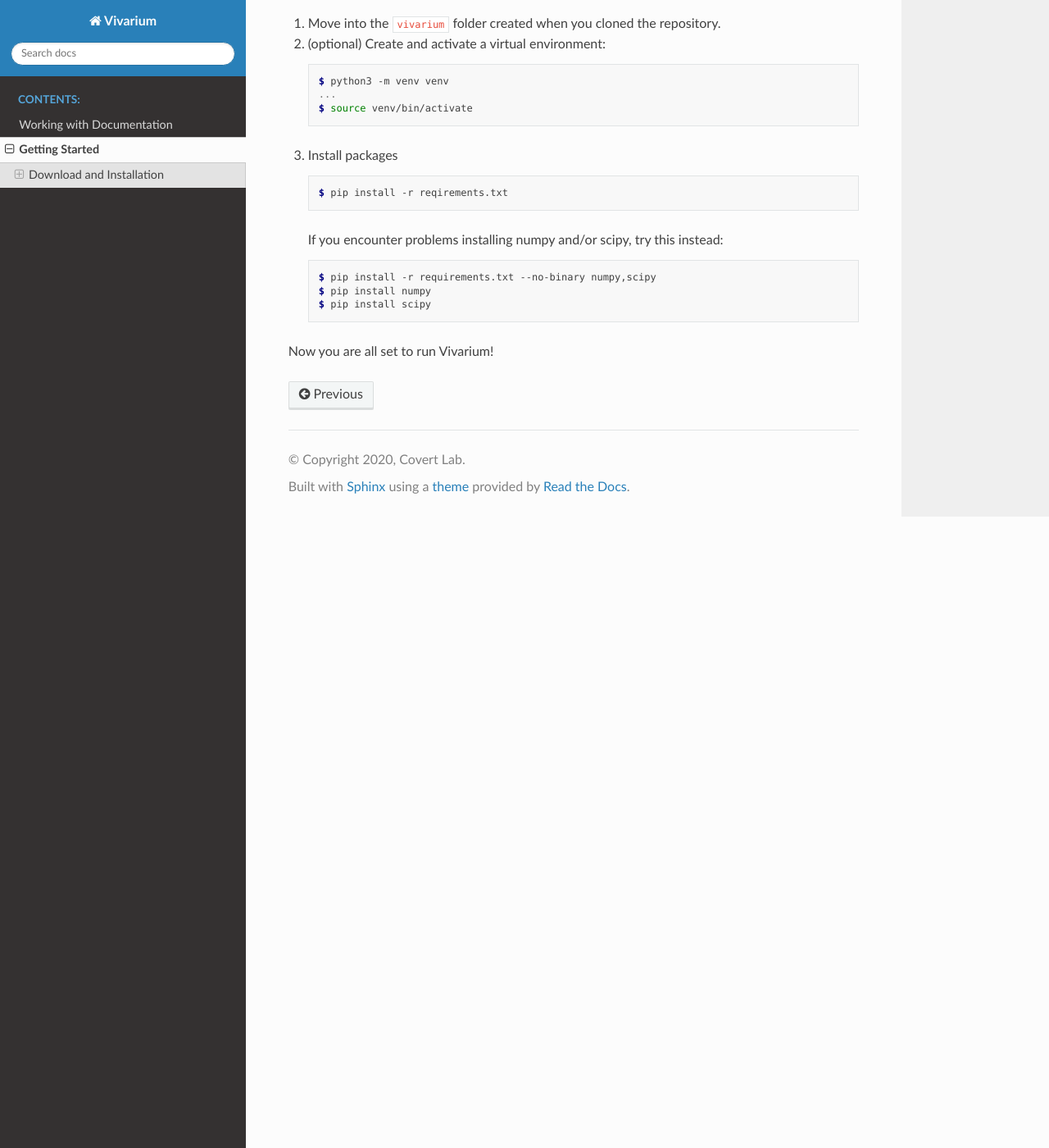
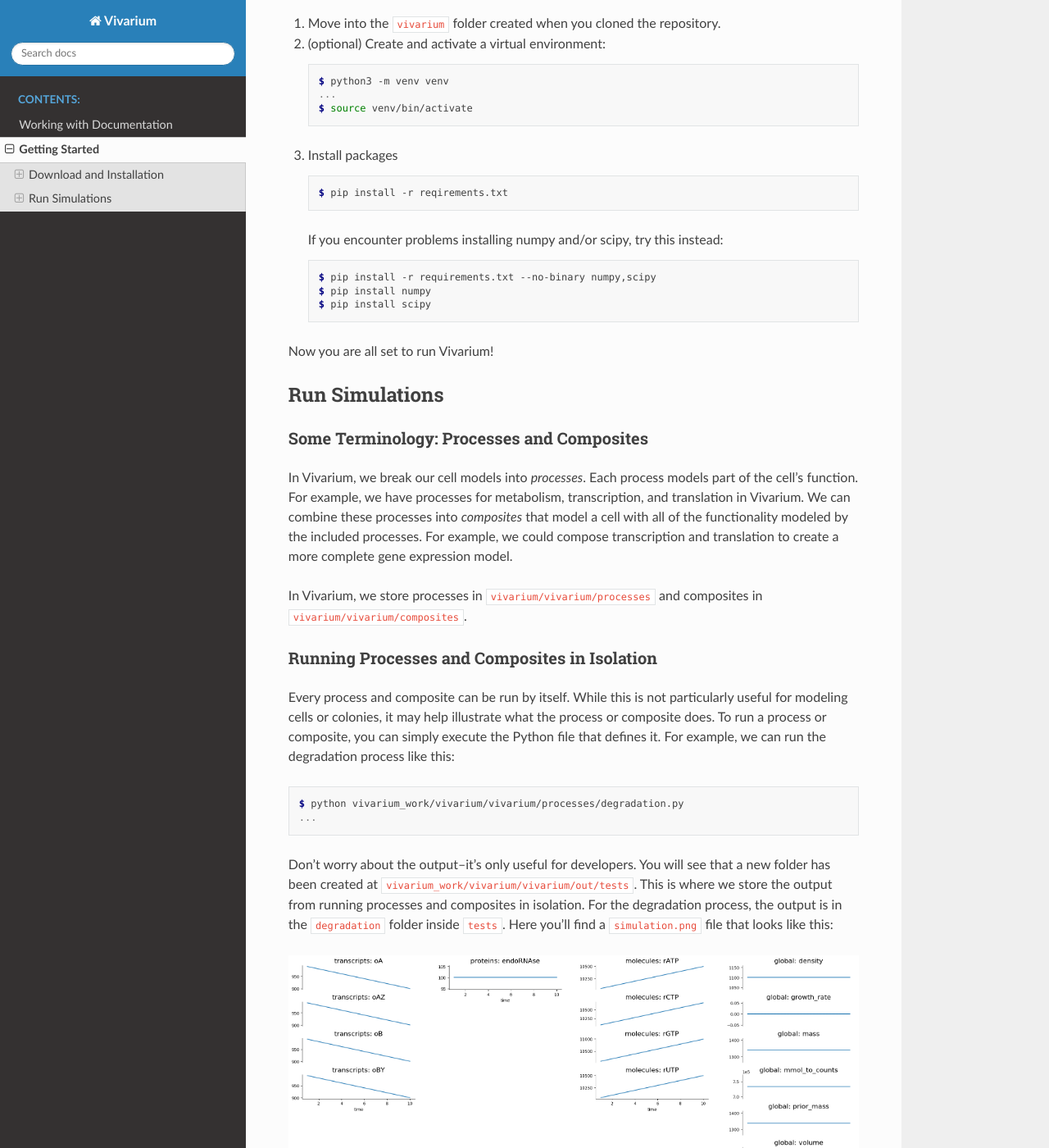
Before and after one commit to hongzhonglu/vivarium, a Sphinx documentation site: the page built from doc/getting_started.rst, in a window 1280 px wide and 1400 px high, scrolled down 5401 px. Shown: the whole window at 82% size. Built offline with Sphinx 7.4.7 and the Read the Docs theme 2.0.0, drawn with Linux system fonts in a browser that asks for light colours; some of the changed text lies outside the part shown.

Commit message:
Add instructions for running processes and composites alone

```diff
--- a/doc/getting_started.rst
+++ b/doc/getting_started.rst
@@ -317,4 +317,83 @@
 
 Now you are all set to run Vivarium!
 
-.. todo:: run simulations
+---------------
+Run Simulations
+---------------
+
+Some Terminology: Processes and Composites
+==========================================
+
+In Vivarium, we break our cell models into *processes*. Each process
+models part of the cell's function. For example, we have processes for
+metabolism, transcription, and translation in Vivarium. We can combine
+these processes into *composites* that model a cell with all of the
+functionality modeled by the included processes. For example, we could
+compose transcription and translation to create a more complete gene
+expression model.
+
+.. todo:: Link to topical guide on processes and composites
+
+In Vivarium, we store processes in ``vivarium/vivarium/processes`` and
+composites in ``vivarium/vivarium/composites``.
+
+Running Processes and Composites in Isolation
+=============================================
+
+Every process and composite can be run by itself. While this is not
+particularly useful for modeling cells or colonies, it may help
+illustrate what the process or composite does. To run a process or
+composite, you can simply execute the Python file that defines it. For
+example, we can run the degradation process like this:
+
+.. code-block:: console
+
+    $ python vivarium_work/vivarium/vivarium/processes/degradation.py
+    ...
+
+Don't worry about the output--it's only useful for developers. You will
+see that a new folder has been created at
+``vivarium_work/vivarium/vivarium/out/tests``. This is where we store
+the output from running processes and composites in isolation. For the
+degradation process, the output is in the ``degradation`` folder inside
+``tests``. Here you'll find a ``simulation.png`` file that looks like
+this:
+
+.. image:: ./_static/degradation_plots.png
+    :width: 100%
+    :alt: Four columns of plots, each of which has the plotted value on
+        the y-axis and time on the x-axis. In the first column, we see
+        the concentration of transcripts decreasing linearly with time,
+        while in the third column concentrations of the four RNA
+        nucleotides increase linearly with time. In the second column a
+        plot of the concentration of endoRNAse is a horizontal line, and
+        in the fourth column plots of metrics like density, volume, and
+        mass are all constant.
+
+This shows quickly that this degradation process removes transcripts and
+returns the RNA nucleotides to the cell.
+
+Some processes also produce the data from which the plots were produced.
+This is saved in ``simulation_data.csv``. Try running the
+``convenience_kinetics`` process to see how this works!
+
+Lastly, try running the ``flagella_expression`` composite like this:
+
+.. code-block:: console
+
+    $ python vivarium_work/vivarium/vivarium/composites/flagella_expression.py
+
+Now in the ``flagella_expression_composite`` in ``tests``, you should
+see an image containing a plot like this:
+
+.. image:: ./_static/flagella_expression_aa_plot.png
+    :width: 100%
+    :alt: Five plots showing the concentrations of various polymerases,
+        nucleotides, amino acids, transcripts, and proteins over time.
+        The amino acid plot shows one amino acid running out first.
+
+Notice that even from this minimal simulation, we can tell which amino
+acid is limiting! In this case the colors are so similar that it's hard
+to tell, but the limiting amino acid is either alanine or leucine.
+
+.. todo:: Is alanine or leucine limiting?
```
Also changed, not shown: doc/_static/degradation_plots.png (added), doc/_static/flagella_expression_aa_plot.png (added).
